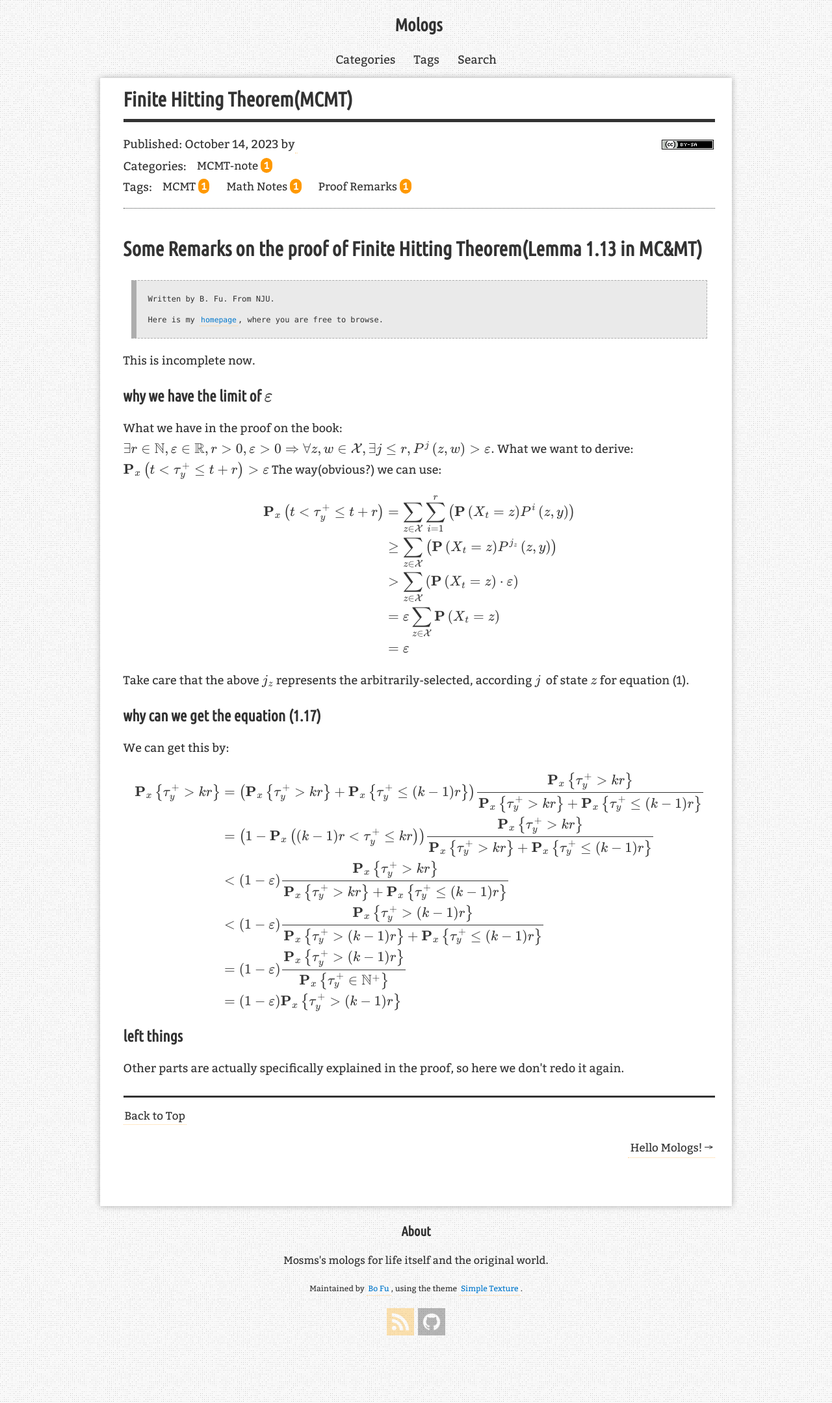
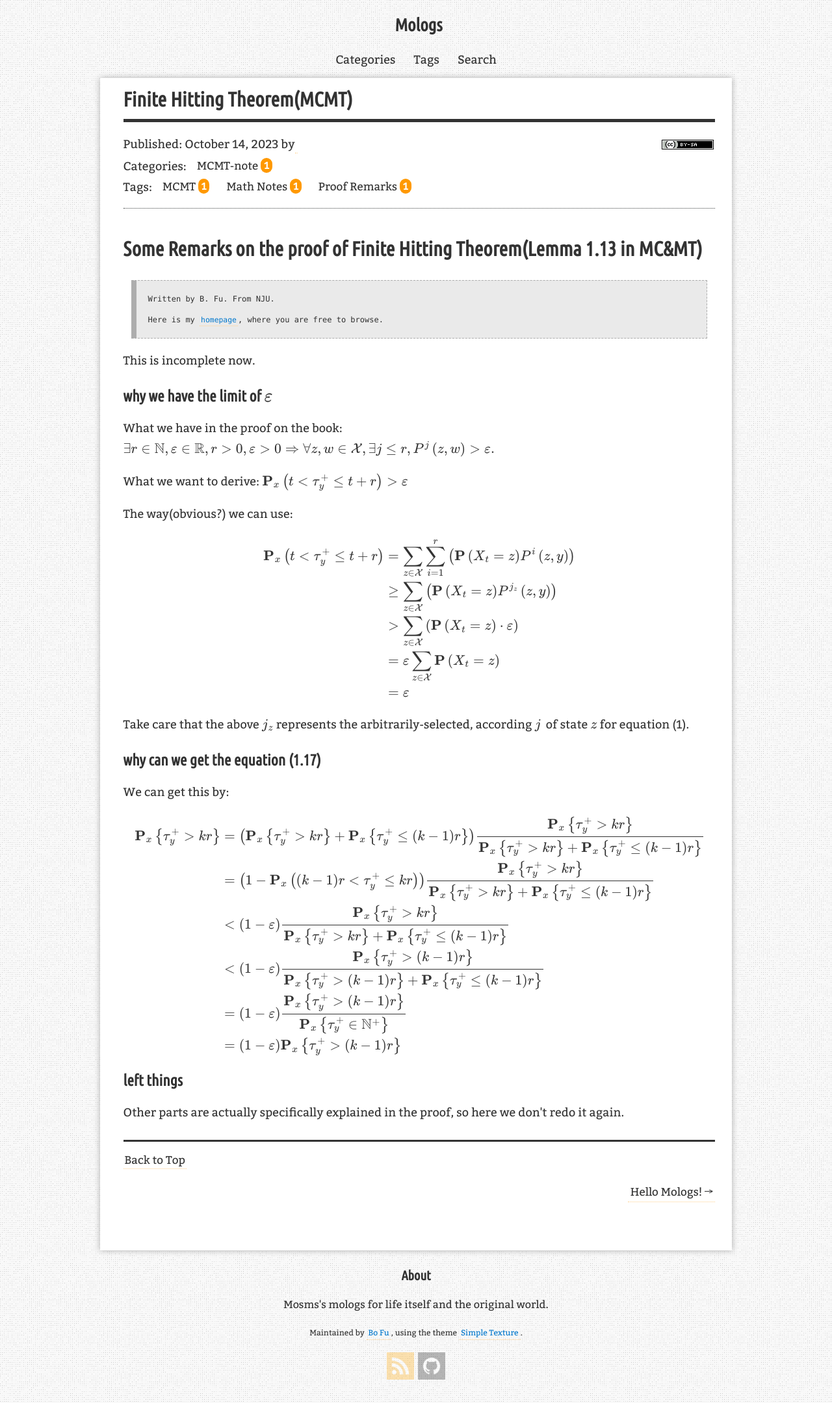
Before and after one commit to Mosms/Mologs, a Jekyll site: the page built from _posts/booknotes/2023-10-14-mc-mt-ch1-1.md, in a window 1280 px wide. Shown: the whole page at 65% size. Built offline with Jekyll 4.4.1, drawn with Linux system fonts in a browser that asks for light colours; formulas are drawn with MathJax 3; comment, search, counter and statistics services are not loaded.

Commit message:
post mcmt-ch1-1 modified. you need more ENTER, take care.

```diff
--- a/_layouts/blog.html
+++ b/_layouts/blog.html
@@ -22,7 +22,7 @@
         MathJax.Hub.Config({
             tex2jax: {
                 skipTags: ['script', 'noscript', 'style', 'textarea', 'pre'],
-                inlineMath: [['$','$'], ['\\(','\\)']],
+                inlineMath: [['$','$']],
             }
         });
     </script>
--- a/_posts/booknotes/2023-10-14-mc-mt-ch1-1.md
+++ b/_posts/booknotes/2023-10-14-mc-mt-ch1-1.md
@@ -23,10 +23,12 @@ What we have in the proof on the book:
 $$
 \exists r\in \mathbb{N}, \varepsilon\in\mathbb{R}, r > 0, \varepsilon >0 \Rightarrow \forall z,w\in\mathcal{X},\exists j\leq r, P^{j}\left(z, w\right)>\varepsilon .
 $$
+
 What we want to derive:
 $$
 \mathbf{P}_{x}\left(t <\tau_{y}^{+}\leq t+r \right)>\varepsilon
 $$
+
 The way(obvious?) we can use:
 
 $$
```
